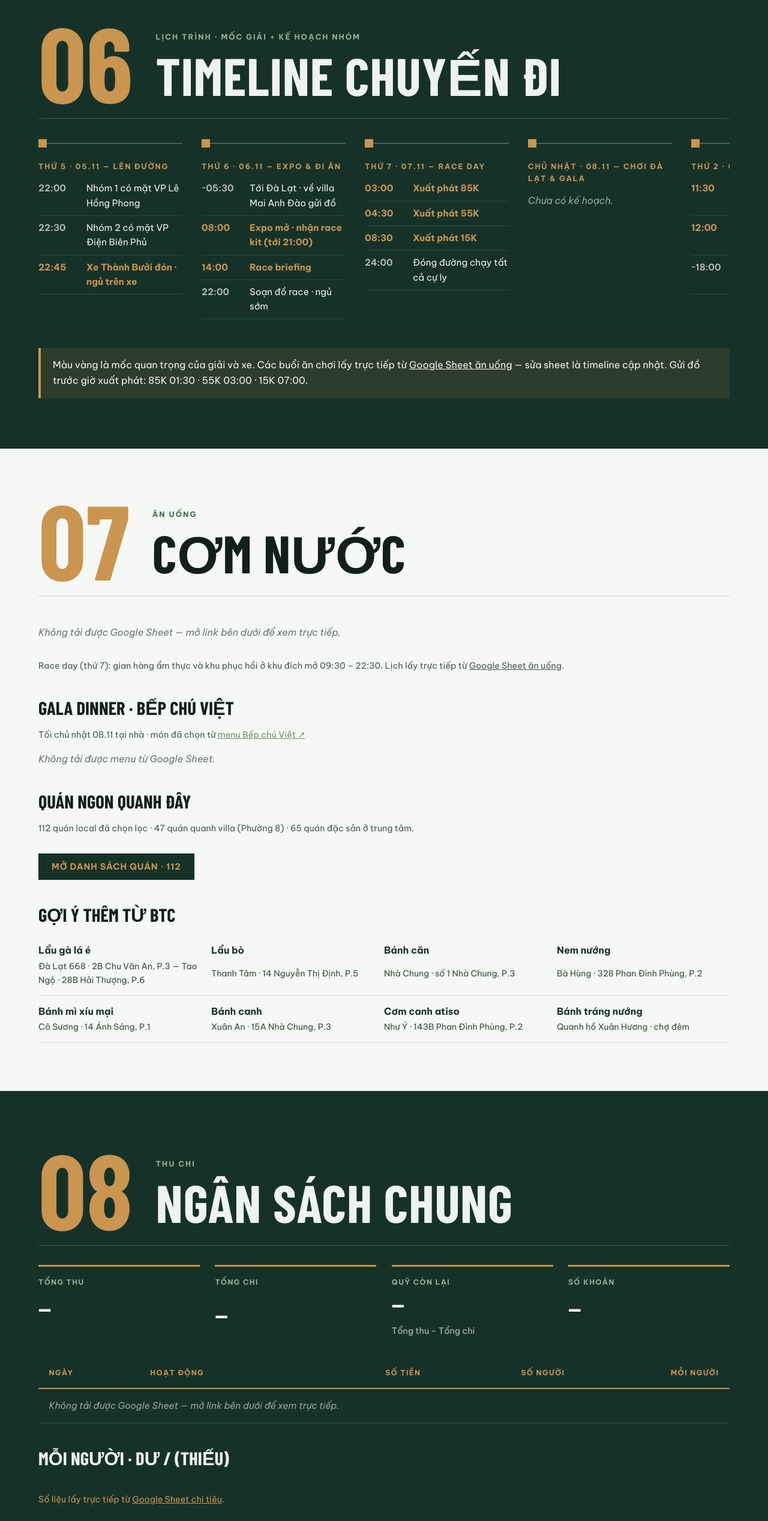
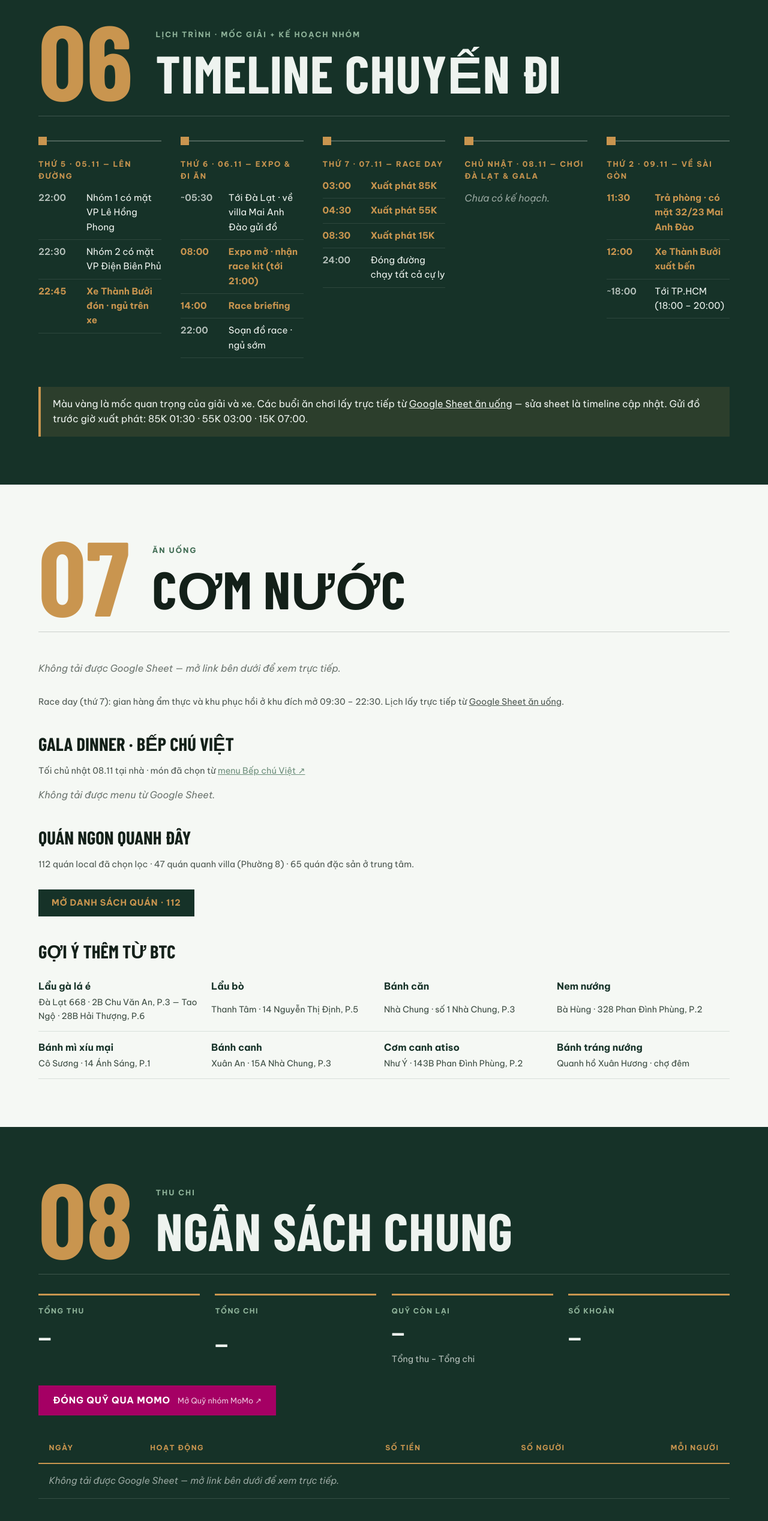
Before and after one commit to congluat/fraud-atheles-ldt-2026, a plain HTML site: page index.html in a window 1280 px wide. Shown: the part 9391-11927 px from the top of the page at 60% size. Drawn offline with nearby package versions, Linux system fonts and the light colour scheme; no server answers; a web font is replaced by a local one.

Commit message:
No horizontal scroll: wrap timeline, cards up to 760px; add MoMo fund link
- Timeline wraps into columns instead of horizontal scroll
- Members/budget/gear switch to mobile layouts at 760px
- Dong quy MoMo button in budget and in per-person popup when short

Co-authored-by: Cursor <cursoragent@cursor.com>

```diff
--- a/css/styles.css
+++ b/css/styles.css
@@ -485,18 +485,11 @@ a {
   margin: 0;
   padding: 0.5rem 0 1rem;
   display: grid;
-  grid-auto-flow: column;
-  grid-auto-columns: minmax(15rem, 1fr);
-  gap: clamp(1.25rem, 2.5vw, 2.5rem);
-  overflow-x: auto;
-  overscroll-behavior-x: contain;
-  scroll-snap-type: x mandatory;
-  scrollbar-width: thin;
-  scrollbar-color: color-mix(in srgb, var(--trail) 60%, transparent) transparent;
+  grid-template-columns: repeat(auto-fit, minmax(12rem, 1fr));
+  gap: clamp(1.75rem, 2.5vw, 2.5rem) clamp(1.25rem, 2.5vw, 2.5rem);
 }
 
 .timeline__item {
-  scroll-snap-align: start;
   position: relative;
   padding-top: 1.75rem;
   border-top: 2px solid color-mix(in srgb, currentColor 25%, transparent);
@@ -1726,6 +1719,55 @@ a {
   color: var(--trail);
 }
 
+.budget__pay {
+  display: inline-flex;
+  flex-wrap: wrap;
+  align-items: baseline;
+  gap: 0.25rem 0.75rem;
+  margin: 0 0 1.75rem;
+  padding: 0.8rem 1.4rem;
+  background: #a50064;
+  color: #fff;
+  text-decoration: none;
+  border: 2px solid #a50064;
+  transition: background 0.2s, color 0.2s;
+}
+
+.budget__pay:hover,
+.budget__pay:focus-visible {
+  background: transparent;
+  color: #ff8ac6;
+}
+
+.budget__pay-label {
+  font: 700 0.95rem var(--font-body);
+  letter-spacing: 0.06em;
+  text-transform: uppercase;
+}
+
+.budget__pay-hint {
+  font-size: 0.8rem;
+  opacity: 0.8;
+}
+
+.person__pay {
+  display: flex;
+  justify-content: center;
+  margin: 0.25rem 0 0;
+}
+
+.person__pay:hover,
+.person__pay:focus-visible {
+  color: #a50064;
+}
+
+@media (max-width: 760px) {
+  .budget__pay {
+    display: flex;
+    justify-content: center;
+  }
+}
+
 .budget__people li.is-clickable {
   cursor: pointer;
   transition: background 0.2s, transform 0.2s;
@@ -2690,7 +2732,7 @@ html:has(dialog.menu[open]) {
   color: var(--moss-light);
 }
 
-@media (max-width: 640px) {
+@media (max-width: 760px) {
   .gear-table,
   .gear-legend {
     display: none;
--- a/index.html
+++ b/index.html
@@ -693,6 +693,11 @@
               </li>
             </ul>
 
+            <a class="budget__pay" href="https://quy.momo.vn/v2/OoUR1iUug3?cover=6749" target="_blank" rel="noopener">
+              <span class="budget__pay-label">Đóng quỹ qua MoMo</span>
+              <span class="budget__pay-hint">Mở Quỹ nhóm MoMo ↗</span>
+            </a>
+
             <div class="table-wrap" role="region" aria-label="Bảng chi tiêu" tabindex="0">
               <table class="data-table budget__table">
                 <thead>
--- a/js/budget.js
+++ b/js/budget.js
@@ -256,11 +256,18 @@
       return li;
     });
 
-    const parts = [
-      stats,
+    const payLink = root.querySelector(".budget__pay");
+    const parts = [stats];
+    if (balance < 0 && payLink) {
+      const pay = payLink.cloneNode(true);
+      pay.classList.add("person__pay");
+      pay.querySelector(".budget__pay-label").textContent = `Đóng thêm ${money(-balance)} qua MoMo`;
+      parts.push(pay);
+    }
+    parts.push(
       block(`Đã đóng · ${payments.length} lần`, payRows, payments.length ? payments.reduce((s, r) => s + r.amount, 0) : null, "Chưa đóng đợt nào."),
-      block(`Đã chi · ${spends.length} khoản`, spendRows, spends.length ? spends.reduce((s, it) => s + it.each, 0) : null, "Chưa có khoản chi nào."),
-    ];
+      block(`Đã chi · ${spends.length} khoản`, spendRows, spends.length ? spends.reduce((s, it) => s + it.each, 0) : null, "Chưa có khoản chi nào.")
+    );
     if (skipped.length) {
       parts.push(el("p", "hint person__skip", `Không tính: ${skipped.map((it) => `${it.title} (${it.date})`).join(", ")}`));
     }
```
